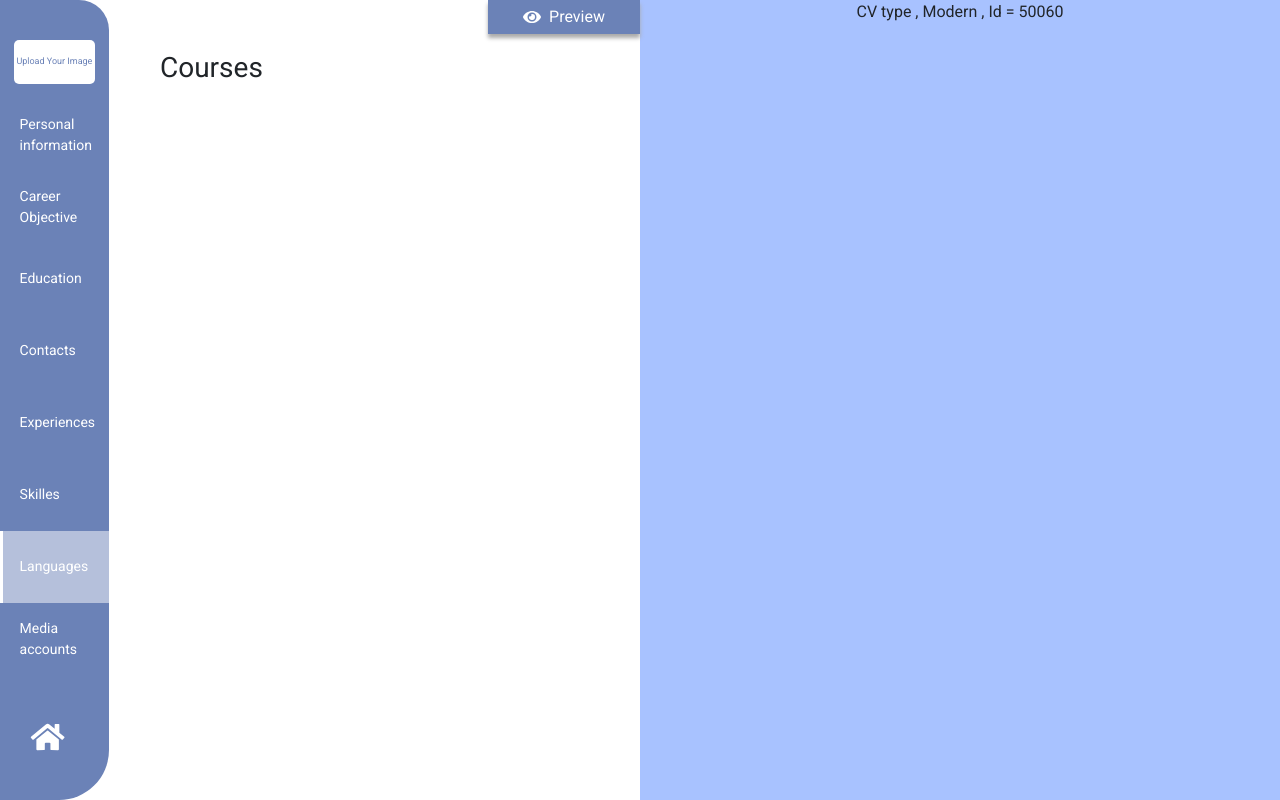
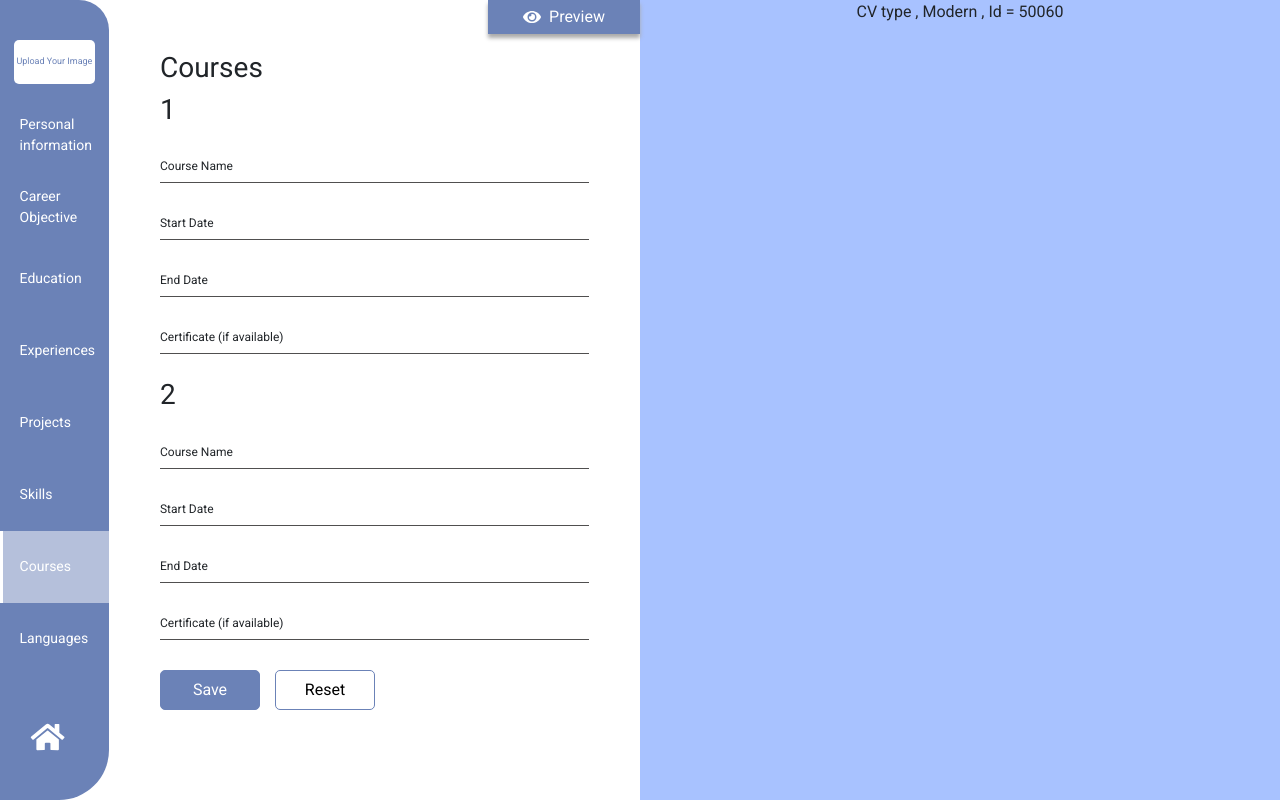
Before and after one commit to sohaila-mohamed/CV-Creator-ClientSide, a React (Create React App) app: page /Editor/Courses in a window 1280 px wide. Built offline with nearby package versions, Linux system fonts and the light colour scheme.

Commit message:
updating editor navigator and adding new sections

```diff
--- /dev/null
+++ b/src/components/editor/EditorComponents/Courses/Courses.jsx
@@ -0,0 +1,111 @@
+import React, { useEffect, useState } from "react";
+import FormInput from "../../../ui-utilities/FormInput";
+import ActionBtns from "../../../ui-utilities/ActionBtns/ActionBtns";
+
+const Courses = (props) => {
+  const [Courses, setCourses] = useState({});
+
+  useEffect(() => {
+    setCourses(props.data);
+  }, []);
+
+  useEffect(() => {
+    props.setCoursesData(Courses);
+  }, [Courses]);
+
+  const courseName1Handler = (v) => {
+    setCourses({ ...Courses, courseName1: v });
+  };
+  const startDate1Handler = (v) => {
+    setCourses({ ...Courses, startDate1: v });
+  };
+  const endDate1Handler = (v) => {
+    setCourses({ ...Courses, endDate1: v });
+  };
+  const certificate1Handler = (v) => {
+    setCourses({ ...Courses, certificate1: v });
+  };
+
+  const courseName2Handler = (v) => {
+    setCourses({ ...Courses, courseName2: v });
+  };
+  const startDate2Handler = (v) => {
+    setCourses({ ...Courses, startDate2: v });
+  };
+  const endDate2Handler = (v) => {
+    setCourses({ ...Courses, endDate2: v });
+  };
+  const certificate2Handler = (v) => {
+    setCourses({ ...Courses, certificate2: v });
+  };
+
+  const saveChanges = (e) => {
+    // props.setPersonalData(psersonal)
+  };
+
+  const resetChanges = (e) => {
+    for (const key in Courses) {
+      if (Object.hasOwnProperty.call(Courses, key)) {
+        Courses[key] = "";
+      }
+    }
+    setCourses({ ...Courses });
+    props.setCoursesData(Courses);
+  };
+
+  return (
+    <React.Fragment>
+      <h3>Courses</h3>
+      <div className="mb-4 entry-Block">
+        <h3>1</h3>
+        <FormInput
+          title="Course Name"
+          value={Courses.courseName1}
+          valueBack={courseName1Handler}
+        />
+        <FormInput
+          title="Start Date"
+          value={Courses.startDate1}
+          valueBack={startDate1Handler}
+        />
+        <FormInput
+          title="End Date"
+          value={Courses.endDate1}
+          valueBack={endDate1Handler}
+        />
+        <FormInput
+          title="Certificate (if available)"
+          value={Courses.endDate1}
+          valueBack={endDate1Handler}
+        />
+      </div>
+      <div className="mb-4 entry-Block">
+        <h3>2</h3>
+        <FormInput
+          title="Course Name"
+          value={Courses.courseName1}
+          valueBack={courseName1Handler}
+        />
+        <FormInput
+          title="Start Date"
+          value={Courses.startDate1}
+          valueBack={startDate1Handler}
+        />
+        <FormInput
+          title="End Date"
+          value={Courses.endDate1}
+          valueBack={endDate1Handler}
+        />
+        <FormInput
+          title="Certificate (if available)"
+          value={Courses.endDate1}
+          valueBack={endDate1Handler}
+        />
+      </div>
+
+      <ActionBtns onSave={saveChanges} onReset={resetChanges} />
+    </React.Fragment>
+  );
+};
+
+export default Courses;
--- a/src/components/editor/EditorComponents/Experience/Experience.jsx
+++ b/src/components/editor/EditorComponents/Experience/Experience.jsx
@@ -1,11 +1,11 @@
 import React, { useEffect, useState } from "react";
-import "./Experience.css";
 import FormInput from "../../../ui-utilities/FormInput";
 import ActionBtns from "../../../ui-utilities/ActionBtns/ActionBtns";
 // import { FontAwesomeIcon } from "@fortawesome/react-fontawesome";
 // import { faPlus } from "@fortawesome/free-solid-svg-icons";
 
 const Experience = (props) => {
+
   const [Experience, setExperience] = useState({});
 
   useEffect(() => {
--- /dev/null
+++ b/src/components/editor/EditorComponents/Skills/Skills.css
@@ -0,0 +1,26 @@
+.addBtn {
+  background-color: #6b82b7 !important;
+  color: #fff !important;
+  margin-top: 1em;
+  border-radius: 20px;
+}
+
+.skills-container {
+  display: flex;
+  flex-wrap: wrap;
+}
+
+.skill-bill {
+  background-color: #6b82b7 !important;
+  color: #fff !important;
+  border-radius: 20px;
+}
+
+.skill-remove-icon {
+  cursor: pointer !important;
+}
+
+.warnMsg{
+    color: lightslategray;
+    font-size: 12px;
+}
--- /dev/null
+++ b/src/components/editor/EditorComponents/Skills/Skills.jsx
@@ -0,0 +1,61 @@
+import React, { useEffect, useState } from "react";
+import FormInput from "../../../ui-utilities/FormInput";
+import { FontAwesomeIcon } from "@fortawesome/react-fontawesome";
+import { faTimes } from "@fortawesome/free-solid-svg-icons";
+import "./Skills.css";
+
+const Skills = () => {
+  const [Skill, setSkill] = useState("");
+  const [msg, changeMsg] = useState(true);
+  const [SkillsArray, setSkills] = useState([]);
+
+  const addSkill = () => {
+    Skill.length != 0 ? setSkills([...SkillsArray, Skill]) : changeMsg(false);
+  };
+
+  const getValue = (v) => {
+    changeMsg(true);
+    setSkill(() => v);
+  };
+
+  const removeSkill = (s) => {
+    console.log(s);
+  };
+
+  return (
+    <React.Fragment>
+      <h3>Skills</h3>
+      <FormInput
+        title="Add skill (10 Max)"
+        value={Skill}
+        valueBack={getValue}
+      />
+      <span hidden={msg} className="warnMsg">
+        enter a skill first
+      </span>
+      <br />
+      <button
+        className="btn addBtn"
+        onClick={addSkill}
+        disabled={SkillsArray.length == 10 ? true : false}
+      >
+        Add
+      </button>
+
+      <div className="skills-container my-5">
+        {SkillsArray.map((skill, index) => (
+          <span key={index} className="skill-bill py-2 px-3 m-2">
+            {skill}
+            <FontAwesomeIcon
+              onClick={() => removeSkill(skill)}
+              className="ml-2 skill-remove-icon"
+              icon={faTimes}
+            />
+          </span>
+        ))}
+      </div>
+    </React.Fragment>
+  );
+};
+
+export default Skills;
--- a/src/components/editor/editorWrapper/Navigator/Navigator.jsx
+++ b/src/components/editor/editorWrapper/Navigator/Navigator.jsx
@@ -54,17 +54,6 @@ function Navigator() {
 
       <div className="each-section">
         <NavLink
-          to="/Editor/Contacts"
-          className="each-section-link"
-          exact
-          activeClassName="active-route"
-        >
-          Contacts
-        </NavLink>
-      </div>
-
-      <div className="each-section">
-        <NavLink
           to="/Editor/Experiences"
           className="each-section-link"
           exact
@@ -76,12 +65,23 @@ function Navigator() {
 
       <div className="each-section">
         <NavLink
-          to="/Editor/Skilles"
+          to="/Editor/Projects"
           className="each-section-link"
           exact
           activeClassName="active-route"
         >
-          Skilles
+          Projects
+        </NavLink>
+      </div>
+
+      <div className="each-section">
+        <NavLink
+          to="/Editor/Skills"
+          className="each-section-link"
+          exact
+          activeClassName="active-route"
+        >
+          Skills
         </NavLink>
       </div>
 
@@ -92,18 +92,18 @@ function Navigator() {
           exact
           activeClassName="active-route"
         >
-          Languages
+          Courses
         </NavLink>
       </div>
 
       <div className="each-section">
         <NavLink
-          to="/Editor/Media-accounts"
+          to="/Editor/Languages"
           className="each-section-link"
           exact
           activeClassName="active-route"
         >
-          Media <br /> accounts
+          Languages
         </NavLink>
       </div>
 
--- a/src/components/editor/editorWrapper/editorWrapper.css
+++ b/src/components/editor/editorWrapper/editorWrapper.css
@@ -1,5 +1,4 @@
-.editorWrapper-container
-{
+.editorWrapper-container {
   position: fixed;
   left: 0;
   top: 0;
@@ -9,23 +8,20 @@
   z-index: 1000;
   display: flex;
 }
-.left-editor
-{
+.left-editor {
   width: 58%;
   height: 100%;
   display: flex;
 }
-.right-editor
-{
+.right-editor {
   width: 42%;
   height: 100%;
   background-color: #a8c2ff;
   position: relative;
-    display:grid;
+  display: grid;
   place-items: center;
 }
-.right-editor button
-{
+.right-editor button {
   position: absolute;
   box-sizing: border-box;
   top: 0;
@@ -40,10 +36,10 @@
   box-shadow: 0px 4px 4px rgb(170, 170, 170);
 }
 
-.each-form-component
-{
+.each-form-component {
   width: 83%;
-    height: 100%;
+  max-height: 100%;
   box-sizing: border-box;
-    padding:8%;
+  padding: 8%;
+  overflow: auto;
 }
--- a/src/components/editor/editorWrapper/editorWrapper.jsx
+++ b/src/components/editor/editorWrapper/editorWrapper.jsx
@@ -3,12 +3,18 @@ import { FontAwesomeIcon } from "@fortawesome/react-fontawesome";
 import React, { useState } from "react";
 import { BrowserRouter, Route, Switch } from "react-router-dom";
 import CvD1 from "../CvTemplate/CvD1";
-import Education from "../EditorComponents/Education/Education";
+
+import "./editorWrapper.css";
+
+import Navigator from "./Navigator/Navigator";
+
 import PersonalInfo from "../EditorComponents/PersonalInfo/PersonalInfo";
 import Career from "../EditorComponents/CareerObjective/CareerObjective";
-import "./editorWrapper.css";
-import Navigator from "./Navigator/Navigator";
+import Education from "../EditorComponents/Education/Education";
 import Experience from "./../EditorComponents/Experience/Experience";
+import Courses from "./../EditorComponents/Courses/Courses";
+import Skills from "./../EditorComponents/Skills/Skills";
+
 function EditorWrapper() {
   const [personalInfo, setpersonalInfo] = useState({
     firstName: "",
@@ -34,6 +40,17 @@ function EditorWrapper() {
     endDate2: "",
   });
 
+  const [coursesData, setCoursesData] = useState({
+    courseName1: "",
+    startDate1: "",
+    endDate1: "",
+    certificate1: "",
+    courseName2: "",
+    startDate2: "",
+    endDate2: "",
+    certificate2: "",
+  });
+
   const [careerData, SetcareerData] = useState("");
 
   const personalHandler = (data) => {
@@ -47,6 +64,9 @@ function EditorWrapper() {
   };
   const careerHandeler = (data) => {
     SetcareerData(data);
+  };
+  const coursesHandler = (data) => {
+    setCoursesData(data);
   };
 
   return (
@@ -81,11 +101,19 @@ function EditorWrapper() {
                 setExperienceData={experienceHandler}
               ></Experience>
             </Route>
-            {/* <Route path="/Editor/Education" component={Education} /> */}
-            <Route path="/Editor/Contacts" render={() => <p>Contacts</p>} />
-            {/* <Route component={Experience} /> */}
-            <Route path="/Editor/Skilles" render={() => <h3>Skilles</h3>} />
-            <Route path="/Editor/Courses" render={() => <h3>Courses</h3>} />
+            <Route path="/Editor/Projects" render={() => <h3>Projects</h3>} />
+            <Route path="/Editor/Skills">
+              <Skills>
+
+              </Skills>
+            </Route>
+            <Route path="/Editor/Courses">
+              <Courses
+                data={coursesData}
+                setCoursesData={coursesHandler}
+              ></Courses>
+            </Route>
+            <Route path="/Editor/Languages" render={() => <h3>Languages</h3>} />
             <Route
               path="/Editor/Media-accounts"
               render={() => <h3>Media-accounts</h3>}
```
Lines whose indentation alone changed are shown as unchanged.
